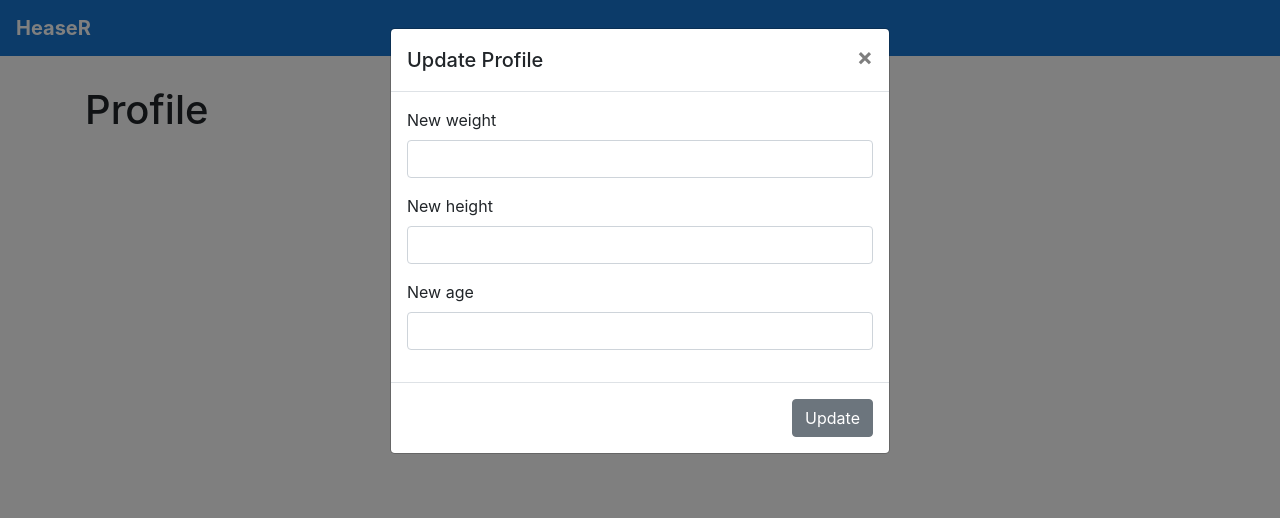
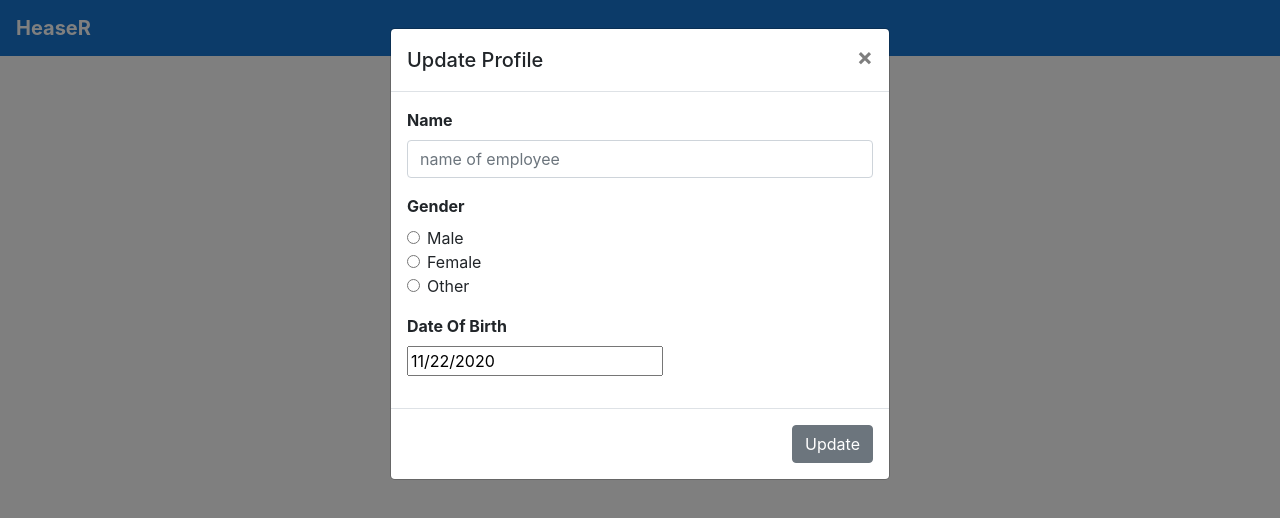
Before and after one commit to mayanktomar/Heaser, a React (Create React App) app: page /profile in a window 1280 px wide. Both pictures are taken after a click on the button "Update Profile". Shown: the top 518 px of the page. Built offline with nearby package versions, Linux system fonts and the light colour scheme; no server answers.

Commit message:
added khushal87 new changes

```diff
--- a/src/App.js
+++ b/src/App.js
@@ -78,7 +78,16 @@ function App() {
                             path="/announcement"
                             component={EmpAnnouncements}
                         />
-                        <PrivateRoute path="/profile" component={Profile} />
+                        <PrivateRoute
+                            path="/profile"
+                            component={Profile}
+                            update={true}
+                        />
+                        <PrivateRoute
+                            path="/employee/:id"
+                            component={Profile}
+                            update={false}
+                        />
                     </AuthContext.Provider>
                 </Switch>
             </BrowserRouter>
--- a/src/Pages/Chat/Chat.js
+++ b/src/Pages/Chat/Chat.js
@@ -236,7 +236,18 @@ export default class Chat extends Component {
                                 />
 
                                 <div class="chat-about">
-                                    <div class="chat-with">
+                                    <div
+                                        class="chat-with"
+                                        onClick={() => {
+                                            this.props.history.push(
+                                                `/employee/${this.state.selectedMember._id}`
+                                            );
+                                        }}
+                                        style={{
+                                            color: "#1976d2",
+                                            cursor: "pointer",
+                                        }}
+                                    >
                                         Chat with{" "}
                                         {this.state.selectedMember.name}
                                     </div>
--- a/src/Pages/Profile.js
+++ b/src/Pages/Profile.js
@@ -21,15 +21,20 @@ import axios from "axios";
 import Header from "../components/Header";
 import Dummy from "../assets/dummy.jpg";
 import moment from "moment";
+import DatePicker from "react-datepicker";
 
 export class Profile extends Component {
     static contextType = AuthContext;
     constructor(props) {
         super(props);
         this.state = {
-            data: {
             isModalOpen: false,
-            },
+            name: "",
+            email: "",
+            gender: "",
+            dob: new Date(),
+            data: {},
+            tags: [],
         };
     }
 
@@ -38,8 +43,15 @@ export class Profile extends Component {
         Axios.get(`/employee/get-specific-employee/${data}`).then((result) => {
             this.setState({
                 data: result.data.employee,
+                tags: result.data.employee.tags,
             });
             console.log(result.data);
+        });
+    };
+
+    handleDateChange = (date) => {
+        this.setState({
+            dob: date,
         });
     };
 
@@ -87,27 +99,6 @@ export class Profile extends Component {
     };
 
     render() {
-        let badge;
-        if (this.state.data.points <= 10) {
-            badge = "primary";
-        } else if (
-            this.state.data.points >= 10 &&
-            this.state.data.points <= 30
-        ) {
-            badge = "info";
-        } else if (
-            this.state.data.points >= 31 &&
-            this.state.data.points <= 60
-        ) {
-            badge = "success";
-        } else if (
-            this.state.data.points >= 60 &&
-            this.state.data.points <= 85
-        ) {
-            badge = "warning";
-        } else {
-            badge = "danger";
-        }
         return (
             <>
                 <Header {...this.props} />
@@ -122,30 +113,79 @@ export class Profile extends Component {
                         <ModalBody>
                             <Form>
                                 <FormGroup>
-                                    <Label for="exampleText">New weight</Label>
+                                    <Label
+                                        for="exampleText"
+                                        style={{
+                                            fontWeight: "bold",
+                                        }}
+                                    >
+                                        Name
+                                    </Label>
                                     <Input
                                         type="text"
-                                        name="updatedweight"
+                                        name="name"
                                         id="exampleText"
+                                        placeholder="name of employee"
                                         onChange={this.onchange}
                                     />
                                 </FormGroup>
-                                <FormGroup>
-                                    <Label for="exampleText">New height</Label>
+                                <FormGroup tag="fieldset">
+                                    <Label
+                                        style={{
+                                            fontWeight: "bold",
+                                        }}
+                                    >
+                                        Gender
+                                    </Label>
+                                    <FormGroup check>
+                                        <Label check>
                                             <Input
-                                        type="text"
-                                        name="updatedheight"
-                                        id="exampleText"
+                                                type="radio"
+                                                name="gender"
+                                                id="M"
                                                 onChange={this.onchange}
-                                    />
+                                            />{" "}
+                                            Male
+                                        </Label>
+                                    </FormGroup>
+                                    <FormGroup check>
+                                        <Label check>
+                                            <Input
+                                                type="radio"
+                                                name="gender"
+                                                id="F"
+                                                onChange={this.onchange}
+                                            />{" "}
+                                            Female
+                                        </Label>
+                                    </FormGroup>
+                                    <FormGroup check>
+                                        <Label check>
+                                            <Input
+                                                type="radio"
+                                                name="gender"
+                                                id="O"
+                                                onChange={this.onchange}
+                                            />{" "}
+                                            Other
+                                        </Label>
+                                    </FormGroup>
                                 </FormGroup>
                                 <FormGroup>
-                                    <Label for="exampleText">New age</Label>
-                                    <Input
-                                        type="text"
-                                        name="updatedage"
-                                        id="exampleText"
-                                        onChange={this.onchange}
+                                    <Label
+                                        style={{
+                                            fontWeight: "bold",
+                                        }}
+                                    >
+                                        Date Of Birth
+                                    </Label>{" "}
+                                    <br />
+                                    <DatePicker
+                                        selected={this.state.dob}
+                                        onChange={(date) =>
+                                            this.handleDateChange(date)
+                                        }
+                                        minDetail="decade"
                                     />
                                 </FormGroup>
                             </Form>
@@ -157,7 +197,10 @@ export class Profile extends Component {
                         </ModalFooter>
                     </Modal>
                     <div className="container profile">
-                        <h1 className="headings" style={{ paddingBottom: 50 }}>
+                        <h1
+                            className="headings"
+                            style={{ paddingBottom: 50, textAlign: "center" }}
+                        >
                             Profile
                         </h1>
                         <img
@@ -173,12 +216,22 @@ export class Profile extends Component {
                                 marginBottom: 10,
                             }}
                         />
-                        <h6 style={{ textAlign: "center", fontSize: 30 }}>
+                        <h6
+                            style={{
+                                textAlign: "center",
+                                fontSize: 30,
+                                color: "#1876d2",
+                            }}
+                        >
                             {this.state.data.name}
                         </h6>
                         <h6 style={{ textAlign: "center", color: "grey" }}>
                             {this.state.data.email}
                         </h6>
+                        <h6 style={{ textAlign: "center", color: "#1976d2" }}>
+                            {this.state.tags[0]}
+                        </h6>
+                        <br />
                         <h6 style={{ textAlign: "center" }}>
                             Gender -{" "}
                             {this.state.data.gender === "M" ? "Male" : "Female"}
@@ -187,18 +240,20 @@ export class Profile extends Component {
                             DOB -{" "}
                             {moment(this.state.data.dob).format("DD MMM, YYYY")}
                         </h6>
-
+                        {this.props.update ? (
                             <Button
                                 style={{
-                                backgroundColor: "#3e98c7",
-                                color: "black",
+                                    backgroundColor: "#1876d2",
+                                    color: "white",
                                     display: "block",
                                     margin: "auto",
+                                    marginTop: 20,
                                 }}
                                 onClick={this.toggleModal}
                             >
                                 Update Profile
                             </Button>
+                        ) : null}
                         <div className="row">
                             {/* <div className="col-md-6">
                                 <Card>
--- a/src/components/EmpTasks.js
+++ b/src/components/EmpTasks.js
@@ -189,6 +189,16 @@ export class EmpTasks extends Component {
             if (t.from._id != t.to) {
                 return (
                     <tr>
+                        <td
+                            onClick={() => {
+                                this.props.history.push(
+                                    `/employee/${t.from._id}`
+                                );
+                            }}
+                            style={{ cursor: "pointer", color: "#1976d2" }}
+                        >
+                            {t.from.name}
+                        </td>
                         <td>{t.heading}</td>
 
                         <td>
@@ -441,6 +451,7 @@ export class EmpTasks extends Component {
                         <CardText>
                             <Table hover>
                                 <tr>
+                                    <th>From</th>
                                     <th>Task</th>
                                     <th>info</th>
                                     <th></th>
```
Also changed, not shown: src/Pages/EmpMain.js (+7 -4 lines), src/components/Header.js (+30 -4 lines), src/components/WelcomeModal.js (+9 -14 lines). Lines whose indentation alone changed are shown as unchanged.
